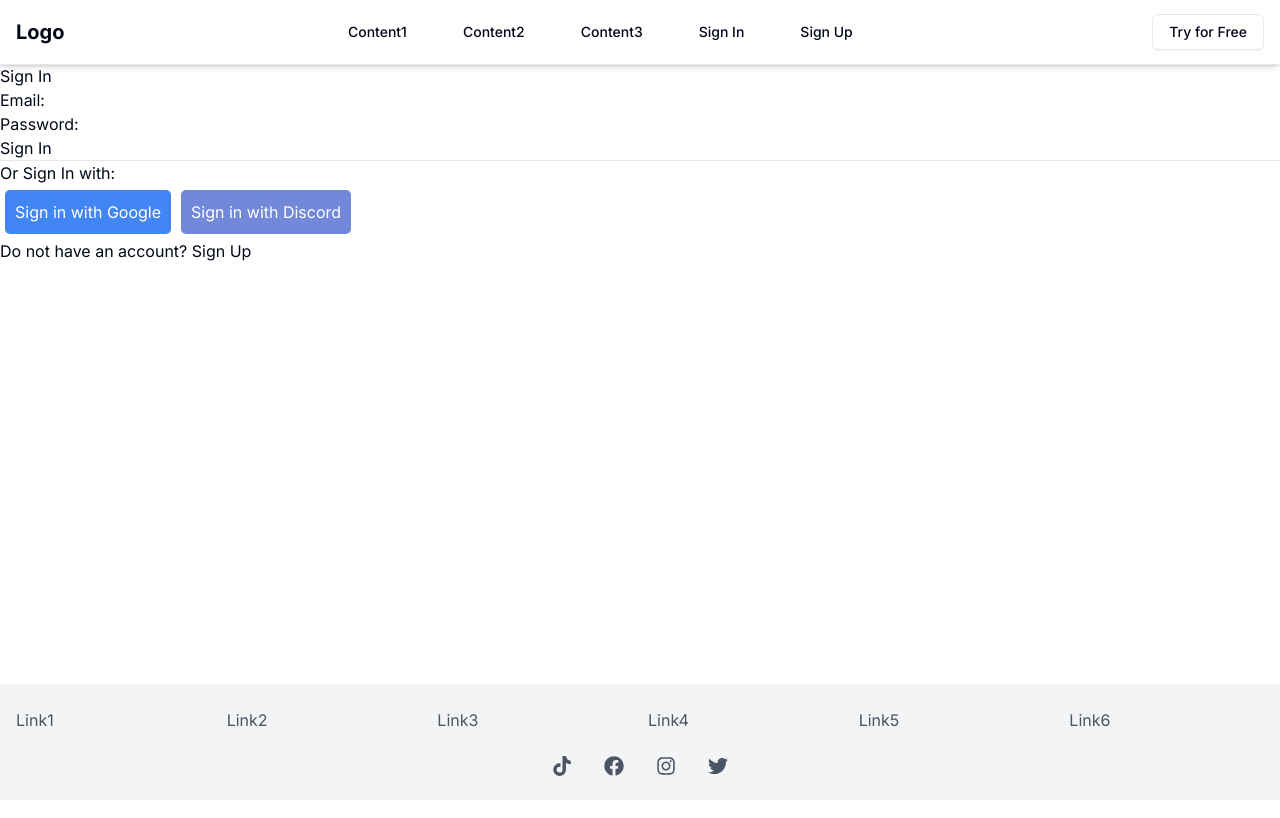
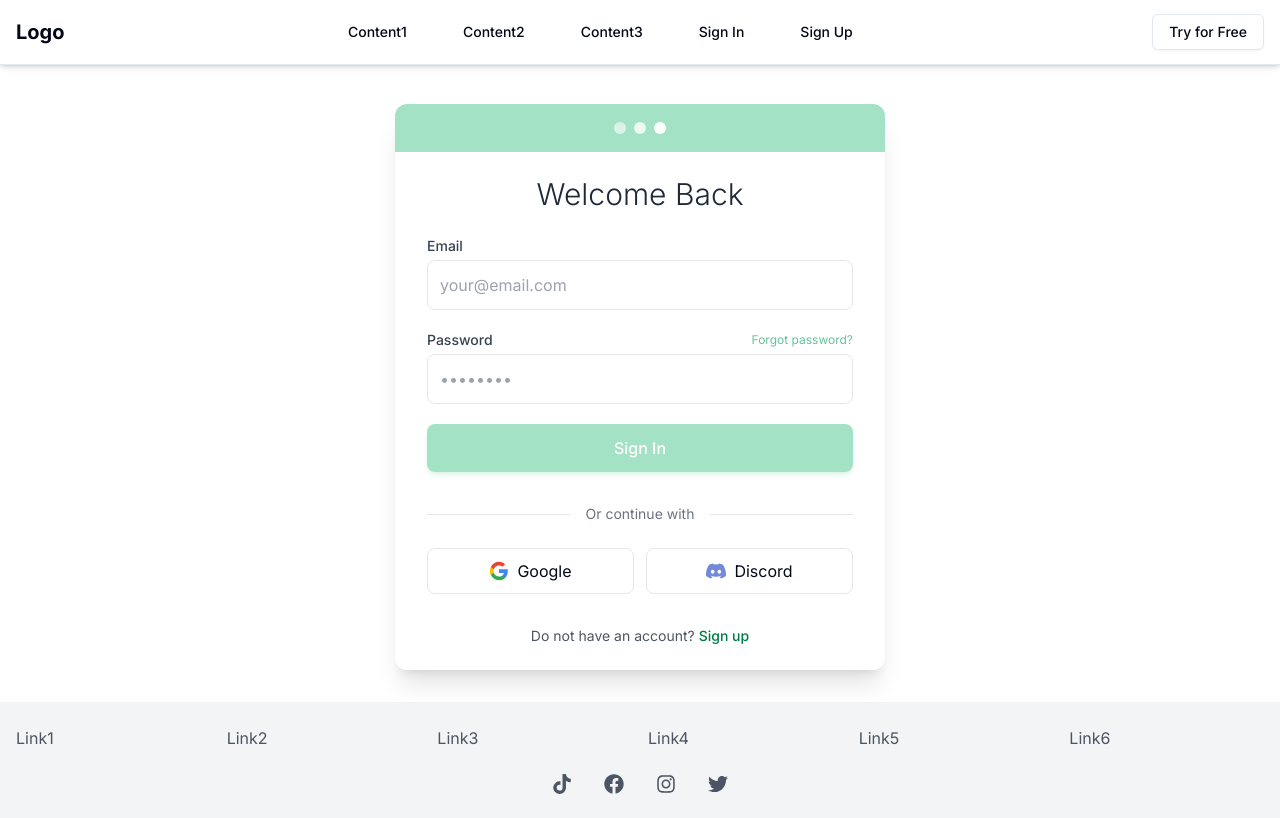
Before and after one commit to wwldavid/mental-health, a Next.js app: page /sign-in in a window 1280 px wide. Built offline with nearby package versions, Linux system fonts and the light colour scheme.

Commit message:
basic style for sign in and sign up

```diff
--- a/src/app/layout.js
+++ b/src/app/layout.js
@@ -16,7 +16,7 @@ export default function RootLayout({ children }) {
       <body className={inter.className}>
         <div className="flex flex-col min-h-screen">
           <Navbar />
-          <main className="flex-grow pt-16">{children}</main>
+          <main className="flex-grow pt-16 flex flex-col">{children}</main>
           <Footer />
         </div>
       </body>
--- a/src/app/sign-in/page.js
+++ b/src/app/sign-in/page.js
@@ -1,4 +1,3 @@
-// src/app/sign-in/page.js
 "use client";
 
 import { useState } from "react";
@@ -9,7 +8,6 @@ export default function SignIn() {
   const [password, setPassword] = useState("");
   const [error, setError] = useState(null);
 
-  // ⚡️ 处理 Email/Password 登录
   const handleSubmit = async (e) => {
     e.preventDefault();
     setError(null);
@@ -17,80 +15,137 @@ export default function SignIn() {
     const result = await signIn("credentials", {
       email,
       password,
-      redirect: false, // 避免自动跳转，我们手动处理
+      redirect: false,
     });
 
     if (result.error) {
       setError(result.error);
     } else {
-      window.location.href = "/"; // 登录成功后跳转到首页
+      window.location.href = "/";
     }
   };
 
   return (
+    <div className="flex items-center justify-center h-full">
+      <div className="w-[490px] bg-white rounded-xl shadow-xl overflow-hidden mt-10">
+        <div className="h-12 bg-[#a4e2c6] flex items-center justify-center">
+          <div className="w-3 h-3 rounded-full bg-white opacity-60 mx-1"></div>
+          <div className="w-3 h-3 rounded-full bg-white opacity-80 mx-1"></div>
+          <div className="w-3 h-3 rounded-full bg-white mx-1"></div>
+        </div>
+
+        <div className="px-8 py-6">
+          <h1 className="text-3xl font-light text-gray-800 mb-6 text-center">
+            Welcome Back
+          </h1>
+
+          {error && (
+            <div className="bg-red-50 text-red-600 p-3 rounded-lg mb-4 text-sm">
+              {error}
+            </div>
+          )}
+
+          <form onSubmit={handleSubmit} className="space-y-5">
             <div>
-      <h1>Sign In</h1>
-      {error && <p style={{ color: "red" }}>{error}</p>}
-
-      <form onSubmit={handleSubmit}>
-        <div>
-          <label>Email:</label>
+              <label className="block text-sm font-medium text-gray-700 mb-1">
+                Email
+              </label>
               <input
                 type="email"
                 value={email}
                 onChange={(e) => setEmail(e.target.value)}
                 required
+                className="w-full p-3 border border-gray-200 rounded-lg focus:outline-none focus:ring-2 focus:ring-[#a4e2c6] transition"
+                placeholder="your@email.com"
               />
             </div>
+
             <div>
-          <label>Password:</label>
+              <div className="flex justify-between items-center mb-1">
+                <label className="block text-sm font-medium text-gray-700">
+                  Password
+                </label>
+                <a href="#" className="text-xs text-[#66c29a] hover:underline">
+                  Forgot password?
+                </a>
+              </div>
               <input
                 type="password"
                 value={password}
                 onChange={(e) => setPassword(e.target.value)}
                 required
+                className="w-full p-3 border border-gray-200 rounded-lg focus:outline-none focus:ring-2 focus:ring-[#a4e2c6] transition"
+                placeholder="••••••••"
               />
             </div>
-        <button type="submit">Sign In</button>
+
+            <button
+              type="submit"
+              className="w-full bg-[#a4e2c6] hover:bg-[#8ed4b5] text-white font-medium py-3 rounded-lg transition duration-300 shadow-md shadow-[#a4e2c6]/30"
+            >
+              Sign In
+            </button>
           </form>
 
-      <hr />
+          <div className="mt-8 relative">
+            <div className="absolute inset-0 flex items-center">
+              <div className="w-full border-t border-gray-200"></div>
+            </div>
+            <div className="relative flex justify-center text-sm">
+              <span className="px-4 bg-white text-gray-500">
+                Or continue with
+              </span>
+            </div>
+          </div>
 
-      <h2>Or Sign In with:</h2>
-
-      {/* Google Sign In */}
+          <div className="mt-6 grid grid-cols-2 gap-3">
             <button
               onClick={() => signIn("google", { callbackUrl: "/" })}
-        style={{
-          backgroundColor: "#4285F4",
-          color: "white",
-          padding: "10px",
-          margin: "5px",
-          borderRadius: "5px",
-          cursor: "pointer",
-        }}
+              className="flex justify-center items-center py-2.5 border border-gray-200 rounded-lg hover:bg-gray-50 transition"
             >
-        Sign in with Google
+              <svg className="w-5 h-5 mr-2" viewBox="0 0 24 24">
+                <path
+                  fill="#4285F4"
+                  d="M22.56 12.25c0-.78-.07-1.53-.2-2.25H12v4.26h5.92c-.26 1.37-1.04 2.53-2.21 3.31v2.77h3.57c2.08-1.92 3.28-4.74 3.28-8.09z"
+                />
+                <path
+                  fill="#34A853"
+                  d="M12 23c2.97 0 5.46-.98 7.28-2.66l-3.57-2.77c-.98.66-2.23 1.06-3.71 1.06-2.86 0-5.29-1.93-6.16-4.53H2.18v2.84C3.99 20.53 7.7 23 12 23z"
+                />
+                <path
+                  fill="#FBBC05"
+                  d="M5.84 14.09c-.22-.66-.35-1.36-.35-2.09s.13-1.43.35-2.09V7.07H2.18C1.43 8.55 1 10.22 1 12s.43 3.45 1.18 4.93l2.85-2.22.81-.62z"
+                />
+                <path
+                  fill="#EA4335"
+                  d="M12 5.38c1.62 0 3.06.56 4.21 1.64l3.15-3.15C17.45 2.09 14.97 1 12 1 7.7 1 3.99 3.47 2.18 7.07l3.66 2.84c.87-2.6 3.3-4.53 6.16-4.53z"
+                />
+              </svg>
+              Google
             </button>
 
-      {/* Discord Sign In */}
             <button
               onClick={() => signIn("discord", { callbackUrl: "/" })}
-        style={{
-          backgroundColor: "#7289da",
-          color: "white",
-          padding: "10px",
-          margin: "5px",
-          borderRadius: "5px",
-          cursor: "pointer",
-        }}
+              className="flex justify-center items-center py-2.5 border border-gray-200 rounded-lg hover:bg-gray-50 transition"
             >
-        Sign in with Discord
+              <svg className="w-5 h-5 mr-2" viewBox="0 0 24 24" fill="#7289DA">
+                <path d="M20.317 4.37a19.791 19.791 0 0 0-4.885-1.515.074.074 0 0 0-.079.037c-.21.375-.444.864-.608 1.25a18.27 18.27 0 0 0-5.487 0 12.64 12.64 0 0 0-.617-1.25.077.077 0 0 0-.079-.037A19.736 19.736 0 0 0 3.677 4.37a.07.07 0 0 0-.032.027C.533 9.046-.32 13.58.099 18.057a.082.082 0 0 0 .031.057 19.9 19.9 0 0 0 5.993 3.03.078.078 0 0 0 .084-.028c.462-.63.874-1.295 1.226-1.994a.076.076 0 0 0-.041-.106 13.107 13.107 0 0 1-1.872-.892.077.077 0 0 1-.008-.128 10.2 10.2 0 0 0 .372-.292.074.074 0 0 1 .077-.01c3.928 1.793 8.18 1.793 12.062 0a.074.074 0 0 1 .078.01c.12.098.246.198.373.292a.077.077 0 0 1-.006.127 12.299 12.299 0 0 1-1.873.892.077.077 0 0 0-.041.107c.36.698.772 1.362 1.225 1.993a.076.076 0 0 0 .084.028 19.839 19.839 0 0 0 6.002-3.03.077.077 0 0 0 .032-.054c.5-5.177-.838-9.674-3.549-13.66a.061.061 0 0 0-.031-.03zM8.02 15.33c-1.183 0-2.157-1.085-2.157-2.419 0-1.333.956-2.419 2.157-2.419 1.21 0 2.176 1.096 2.157 2.42 0 1.333-.956 2.418-2.157 2.418zm7.975 0c-1.183 0-2.157-1.085-2.157-2.419 0-1.333.955-2.419 2.157-2.419 1.21 0 2.176 1.096 2.157 2.42 0 1.333-.946 2.418-2.157 2.418z" />
+              </svg>
+              Discord
             </button>
+          </div>
 
-      <p>
-        Do not have an account? <a href="/sign-up">Sign Up</a>
+          <p className="mt-8 text-center text-sm text-gray-600">
+            Do not have an account?{" "}
+            <a
+              href="/sign-up"
+              className="text-[#007b43] hover:underline font-medium"
+            >
+              Sign up
+            </a>
           </p>
+        </div>
+      </div>
     </div>
   );
 }
--- a/src/app/sign-up/page.js
+++ b/src/app/sign-up/page.js
@@ -15,7 +15,6 @@ export default function SignUp() {
     setError(null);
     setMessage(null);
 
-    // 🚀 1️⃣ 校验两次密码是否一致
     if (password !== confirmPassword) {
       setError("Passwords do not match.");
       return;
@@ -43,52 +42,115 @@ export default function SignUp() {
   };
 
   return (
+    <div className="flex items-center justify-center h-full ">
+      <div className="w-[490px] bg-white rounded-xl shadow-xl overflow-hidden mt-10">
+        <div className="h-12 bg-[#a4e2c6] flex items-center justify-center">
+          <div className="w-3 h-3 rounded-full bg-white opacity-60 mx-1"></div>
+          <div className="w-3 h-3 rounded-full bg-white opacity-80 mx-1"></div>
+          <div className="w-3 h-3 rounded-full bg-white mx-1"></div>
+        </div>
+
+        <div className="px-8 py-6">
+          <h1 className="text-3xl font-light text-gray-800 mb-6 text-center">
+            Create Account
+          </h1>
+
+          {error && (
+            <div className="bg-red-50 text-red-600 p-3 rounded-lg mb-4 text-sm">
+              {error}
+            </div>
+          )}
+
+          {message && (
+            <div className="bg-green-50 text-green-600 p-3 rounded-lg mb-4 text-sm">
+              {message}
+            </div>
+          )}
+
+          <form onSubmit={handleSubmit} className="space-y-4">
             <div>
-      <h1>Sign Up</h1>
-      {error && <p style={{ color: "red" }}>{error}</p>}
-      {message && <p style={{ color: "green" }}>{message}</p>}
-      <form onSubmit={handleSubmit}>
-        <div>
-          <label>Username:</label>
+              <label className="block text-sm font-medium text-gray-700 mb-1">
+                Username
+              </label>
               <input
                 type="text"
                 value={username}
                 onChange={(e) => setUsername(e.target.value)}
                 required
+                className="w-full p-3 border border-gray-200 rounded-lg focus:outline-none focus:ring-2 focus:ring-[#a4e2c6] transition"
+                placeholder="johndoe"
               />
             </div>
+
             <div>
-          <label>Email:</label>
+              <label className="block text-sm font-medium text-gray-700 mb-1">
+                Email
+              </label>
               <input
                 type="email"
                 value={email}
                 onChange={(e) => setEmail(e.target.value)}
                 required
+                className="w-full p-3 border border-gray-200 rounded-lg focus:outline-none focus:ring-2 focus:ring-[#a4e2c6] transition"
+                placeholder="your@email.com"
               />
             </div>
+
             <div>
-          <label>Password:</label>
+              <label className="block text-sm font-medium text-gray-700 mb-1">
+                Password
+              </label>
               <input
                 type="password"
                 value={password}
                 onChange={(e) => setPassword(e.target.value)}
                 required
+                className="w-full p-3 border border-gray-200 rounded-lg focus:outline-none focus:ring-2 focus:ring-[#a4e2c6] transition"
+                placeholder="••••••••"
               />
             </div>
+
             <div>
-          <label>Confirm Password:</label>
+              <label className="block text-sm font-medium text-gray-700 mb-1">
+                Confirm Password
+              </label>
               <input
                 type="password"
                 value={confirmPassword}
                 onChange={(e) => setConfirmPassword(e.target.value)}
                 required
+                className="w-full p-3 border border-gray-200 rounded-lg focus:outline-none focus:ring-2 focus:ring-[#a4e2c6] transition"
+                placeholder="••••••••"
               />
             </div>
-        <button type="submit">Sign Up</button>
+
+            <div className="pt-2">
+              <button
+                type="submit"
+                className="w-full bg-[#a4e2c6] hover:bg-[#8ed4b5] text-white font-medium py-3 rounded-lg transition duration-300 shadow-md shadow-[#a4e2c6]/30"
+              >
+                Create Account
+              </button>
+            </div>
           </form>
-      <p>
-        Already have an account? <a href="/sign-in">Sign In</a>
+
+          <div className="mt-6 flex items-center justify-center">
+            <div className="h-px w-full bg-gray-200"></div>
+          </div>
+
+          <div className="mt-8 text-center">
+            <p className="text-sm text-gray-600">
+              Already have an account?{" "}
+              <a
+                href="/sign-in"
+                className="text-[#66c29a] hover:underline font-medium"
+              >
+                Sign in
+              </a>
             </p>
+          </div>
+        </div>
+      </div>
     </div>
   );
 }
```
Lines whose indentation alone changed are shown as unchanged.
